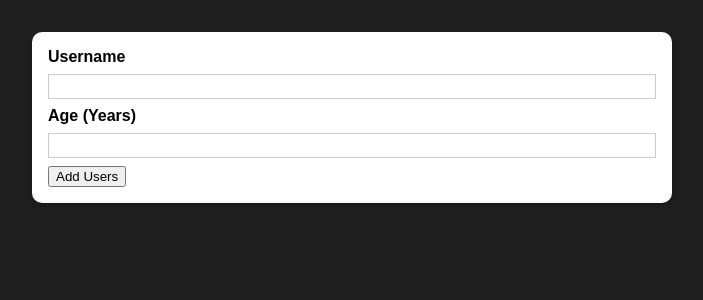
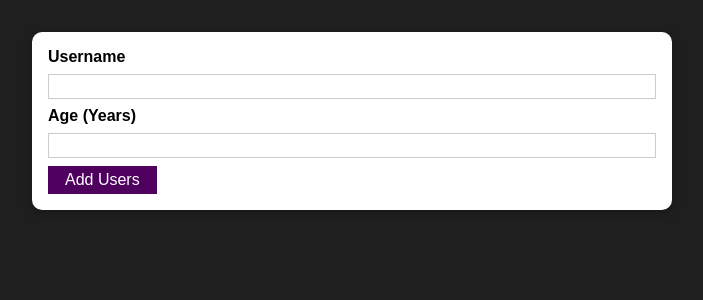
Before and after one commit to jo-duchan/react-recap-02, a React (Create React App) app: page / in a window 1280 px wide. Shown: the top 300 px of the page, without its empty margins (288-991 px from the left). Built offline with nearby package versions, Linux system fonts and the light colour scheme.

Commit message:
section8-101

```diff
--- /dev/null
+++ b/src/components/UI/Button.js
@@ -0,0 +1,17 @@
+import React from "react";
+
+import classes from "components/UI/Button.module.css";
+
+function Button({ children, type, onClick }) {
+  return (
+    <button
+      className={classes.button}
+      type={type || "button"}
+      onClick={onClick}
+    >
+      {children}
+    </button>
+  );
+}
+
+export default Button;
--- /dev/null
+++ b/src/components/UI/Button.module.css
@@ -0,0 +1,18 @@
+.button {
+  font: inherit;
+  border: 1px solid #4f005f;
+  background: #4f005f;
+  color: white;
+  padding: 0.25rem 1rem;
+  cursor: pointer;
+}
+
+.button:hover,
+.button:active {
+  background: #741188;
+  border-color: #741188;
+}
+
+.button:focus {
+  outline: none;
+}
--- a/src/components/Users/AddUsers.js
+++ b/src/components/Users/AddUsers.js
@@ -1,5 +1,6 @@
 import React from "react";
 import Card from "components/UI/Card";
+import Button from "components/UI/Button";
 import classes from "components/Users/AddUsers.module.css";
 
 function AddUser() {
@@ -13,7 +14,7 @@ function AddUser() {
         <input id="username" type="text" />
         <label htmlFor="age">Age (Years)</label>
         <input id="age" type="number" />
-        <button type="submit">Add Users</button>
+        <Button type="submit">Add Users</Button>
       </form>
     </Card>
   );
```
